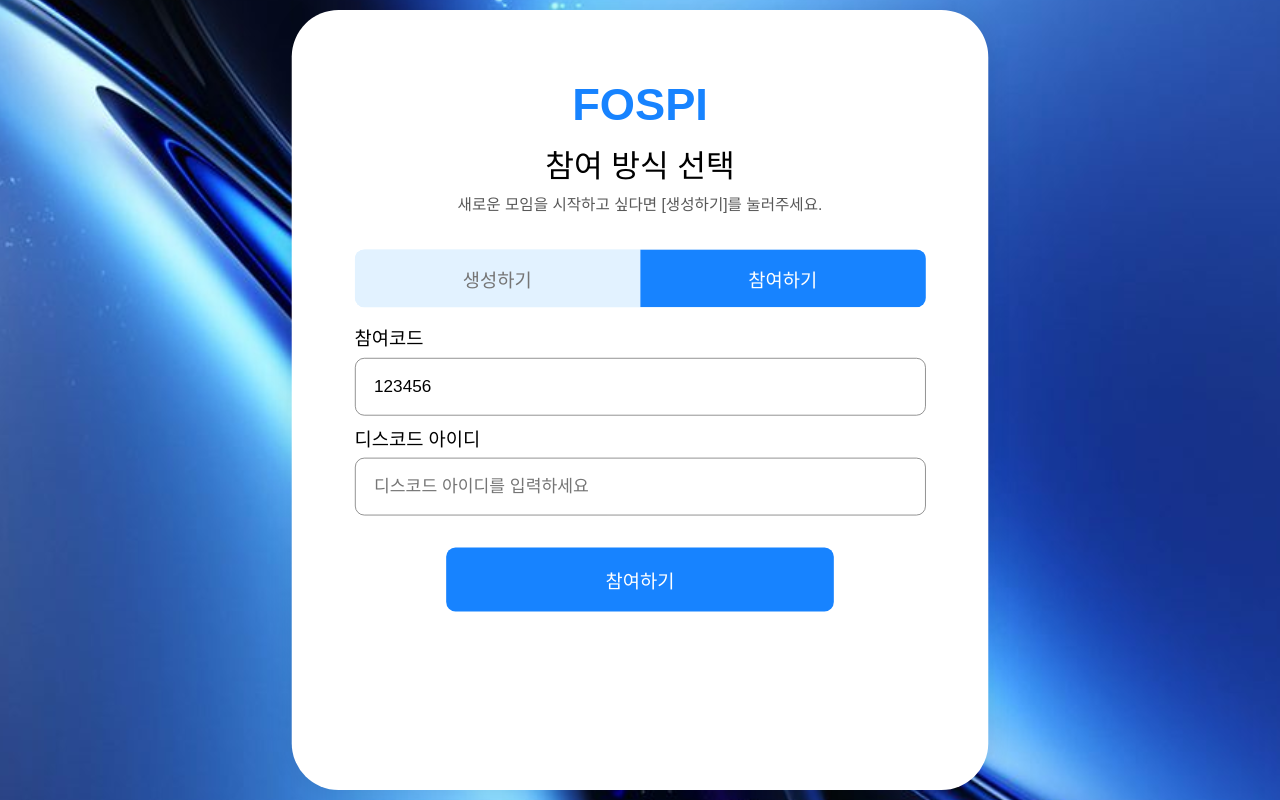
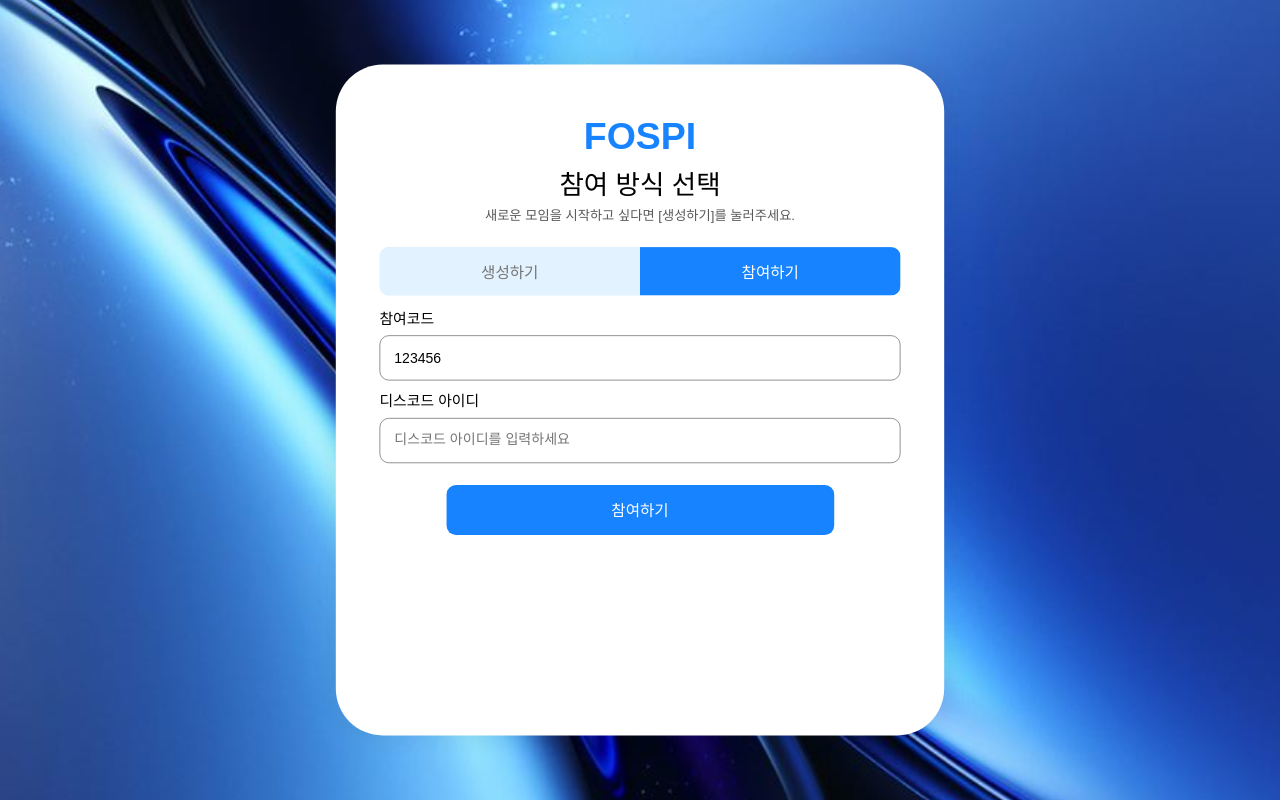
Before and after one commit to 2026-fospi/Client, a React (Vite) app: page /create in a window 1280 px wide. Built offline with nearby package versions, Linux system fonts and the light colour scheme; no server answers; a web font is replaced by a local one.

Commit message:
auth 박스 공통화 및 크기 조정

```diff
--- a/src/api/auth.ts
+++ b/src/api/auth.ts
@@ -78,10 +78,13 @@ export function getRoomCode(): string | null {
   return localStorage.getItem(ROOM_CODE_KEY);
 }
 
-export function saveRoomEndDate(isoEndDate: string | null | undefined): void {
-  if (isoEndDate != null && isoEndDate !== '') {
-    localStorage.setItem(ROOM_END_DATE_KEY, isoEndDate);
+export function saveRoomEndDate(endDate?: string | null): void {
+  if (!endDate) {
+    localStorage.removeItem(ROOM_END_DATE_KEY);
+    return;
   }
+
+  localStorage.setItem(ROOM_END_DATE_KEY, endDate);
 }
 
 export function getRoomEndDate(): string | null {
--- /dev/null
+++ b/src/components/auth/AuthBox.tsx
@@ -0,0 +1,23 @@
+import styled from 'styled-components';
+
+type AuthBoxProps = {
+  $width?: string;
+  $minHeight?: string;
+  $radius?: string;
+  $padding?: string;
+};
+
+const AuthBox = styled.div<AuthBoxProps>`
+  position: relative;
+  width: ${({ $width }) => $width ?? 'min(660px, 100%)'};
+  min-height: ${({ $minHeight }) => $minHeight ?? 'min(760px, calc(100vh - 24px))'};
+  border-radius: ${({ $radius }) => $radius ?? '60px'};
+  background: #ffffff;
+  box-shadow: 0 0 29.5px 2px rgba(0, 0, 0, 0.08);
+  padding: ${({ $padding }) => $padding ?? '74px 46px 62px'};
+  display: flex;
+  flex-direction: column;
+  box-sizing: border-box;
+`;
+
+export default AuthBox;
--- a/src/pages/CreatePage.tsx
+++ b/src/pages/CreatePage.tsx
@@ -2,6 +2,7 @@ import { useEffect, useMemo, useState } from 'react';
 import { useNavigate } from 'react-router-dom';
 import styled from 'styled-components';
 import { createRoom, joinRoom, saveRoomCode, saveRoomEndDate } from '../api';
+import AuthBox from '../components/auth/AuthBox';
 import wallpaper from '../assets/login-wallpaper.jpg';
 
 const Viewport = styled.div`
@@ -36,44 +37,35 @@ const BackgroundImage = styled.img`
   user-select: none;
 `;
 
-const Card = styled.div<{ $scale: number }>`
+const Card = styled(AuthBox)<{ $scale: number }>`
   position: absolute;
   left: 50%;
   top: 50%;
   transform: translate(-50%, -50%) scale(${({ $scale }) => $scale});
   transform-origin: center center;
-  width: 893px;
-  height: 1000px;
-  border-radius: 60px;
-  background: #ffffff;
-  box-shadow: 0 0 29.5px 2px rgba(0, 0, 0, 0.08);
-  padding: 92px 80px 86px;
-  display: flex;
-  flex-direction: column;
-  box-sizing: border-box;
+  width: 780px;
+  min-height: 860px;
+  padding: 68px 56px 54px;
 `;
 
-const CodeCard = styled.div<{ $scale: number }>`
+const CodeCard = styled(AuthBox)<{ $scale: number }>`
   position: absolute;
   left: 50%;
   top: 50%;
   transform: translate(-50%, -50%) scale(${({ $scale }) => $scale});
   transform-origin: center center;
-  width: 953px;
-  height: 512px;
-  border-radius: 60px;
-  background: #ffffff;
+  width: 820px;
+  min-height: 440px;
   display: flex;
   flex-direction: column;
   align-items: center;
-  padding-top: 56px;
-  box-sizing: border-box;
+  padding-top: 44px;
 `;
 
 const Logo = styled.div`
   font-family: 'Hakgyoansim Allimjang OTF', 'Pretendard', sans-serif;
   text-align: center;
-  font-size: 58px;
+  font-size: 48px;
   line-height: 1;
   font-weight: 700;
   color: #1783ff;
@@ -81,10 +73,10 @@ const Logo = styled.div`
 
 const Title = styled.h1`
   margin: 0;
-  margin-top: 26px;
+  margin-top: 18px;
   font-family: 'Pretendard', sans-serif;
   text-align: center;
-  font-size: 40px;
+  font-size: 34px;
   line-height: 1.2;
   font-weight: 600;
   color: #000;
@@ -92,20 +84,20 @@ const Title = styled.h1`
 
 const Description = styled.p`
   margin: 0;
-  margin-top: 12px;
+  margin-top: 8px;
   font-family: 'Pretendard', sans-serif;
   text-align: center;
-  font-size: 20px;
+  font-size: 17px;
   font-weight: 500;
   line-height: 1.35;
   color: #585858;
 `;
 
 const Form = styled.form`
-  margin-top: 44px;
+  margin-top: 28px;
   display: flex;
   flex-direction: column;
-  gap: 24px;
+  gap: 18px;
 `;
 
 const Center = styled.div`
@@ -133,12 +125,12 @@ const ModeTabs = styled.div`
 `;
 
 const ModeTab = styled.button<{ $active?: boolean }>`
-  height: 74px;
+  height: 62px;
   border: none;
   background: ${({ $active }) => ($active ? '#1783ff' : '#e2f2ff')};
   color: ${({ $active }) => ($active ? '#ffffff' : '#757575')};
   font-family: 'Pretendard', sans-serif;
-  font-size: 24px;
+  font-size: 20px;
   font-weight: 500;
   cursor: pointer;
 `;
@@ -151,19 +143,19 @@ const Field = styled.label`
 
 const Label = styled.span`
   font-family: 'Pretendard', sans-serif;
-  font-size: 24px;
+  font-size: 19px;
   font-weight: 500;
   color: #000000;
 `;
 
 const Input = styled.input`
-  height: 74px;
+  height: 58px;
   border-radius: 12px;
   border: 1px solid #757575;
   background: #ffffff;
-  padding: 0 24px;
+  padding: 0 18px;
   font-family: 'Pretendard', sans-serif;
-  font-size: 22px;
+  font-size: 18px;
   font-weight: 500;
   color: #000000;
   outline: none;
@@ -178,24 +170,24 @@ const Input = styled.input`
 const DateRange = styled.div`
   display: flex;
   align-items: center;
-  gap: 20px;
+  gap: 14px;
 `;
 
 const DateInput = styled(Input)`
-  width: 244px;
+  width: 196px;
   text-align: center;
   padding: 0 10px;
 `;
 
 const Tilde = styled.span`
   font-family: 'Pretendard', sans-serif;
-  font-size: 32px;
+  font-size: 24px;
   line-height: 1;
   color: #000000;
 `;
 
 const ActionRow = styled.div`
-  margin-top: 17px;
+  margin-top: 10px;
   width: min(497px, 100%);
   margin-left: auto;
   margin-right: auto;
@@ -210,13 +202,13 @@ const WideActionRow = styled(ActionRow)`
 
 const Submit = styled.button`
   width: 100%;
-  height: 82px;
+  height: 64px;
   border: 0;
   border-radius: 12px;
   background: #1783ff;
   color: #fff;
   font-family: 'Pretendard', sans-serif;
-  font-size: 24px;
+  font-size: 20px;
   font-weight: 500;
   cursor: pointer;
 
@@ -235,47 +227,47 @@ const CodeBrand = styled.p`
 `;
 
 const CodeLabel = styled.p`
-  margin: 36px 0 0;
+  margin: 24px 0 0;
   font-family: 'Pretendard', sans-serif;
   color: #000000;
-  font-size: 26px;
+  font-size: 22px;
   font-weight: 600;
   line-height: 1;
 `;
 
 const DiscordLink = styled.button`
-  margin-top: 56px;
+  margin-top: 36px;
   border: none;
   background: transparent;
   padding: 0;
   font-family: 'Pretendard', sans-serif;
   color: #40a6ff;
-  font-size: 20px;
+  font-size: 17px;
   font-weight: 500;
   text-decoration: underline;
   cursor: pointer;
 `;
 
 const CodeValue = styled.p`
-  margin: 24px 0 0;
+  margin: 18px 0 0;
   font-family: 'Pretendard', sans-serif;
   color: #000000;
-  font-size: 46px;
+  font-size: 40px;
   font-weight: 700;
   line-height: 1;
   letter-spacing: 0.06em;
 `;
 
 const StartButton = styled.button`
-  margin-top: 72px;
-  width: 199px;
-  height: 56px;
+  margin-top: 50px;
+  width: 180px;
+  height: 50px;
   border: none;
   border-radius: 12px;
   background: #e2f2ff;
   font-family: 'Pretendard', sans-serif;
   color: #000000;
-  font-size: 18px;
+  font-size: 16px;
   font-weight: 600;
   cursor: pointer;
 `;
@@ -512,6 +504,7 @@ function CreatePage() {
                     />
                   </Field>
 
+                  {isPenaltyScreen && (
                     <Field>
                       <Label>디스코드 아이디</Label>
                       <Input
@@ -521,6 +514,7 @@ function CreatePage() {
                         placeholder="디스코드 아이디를 입력하세요"
                       />
                     </Field>
+                  )}
 
                   <Field>
                     <Label>페널티 기간</Label>
--- a/src/pages/LoginPage.tsx
+++ b/src/pages/LoginPage.tsx
@@ -2,6 +2,7 @@ import { useState } from 'react';
 import { useNavigate } from 'react-router-dom';
 import styled from 'styled-components';
 import { login, saveAccessToken } from '../api';
+import AuthBox from '../components/auth/AuthBox';
 import wallpaper from '../assets/login-wallpaper.jpg';
 
 const Page = styled.div`
@@ -38,16 +39,7 @@ const BackgroundImage = styled.img`
   user-select: none;
 `;
 
-const Card = styled.div`
-  position: relative;
-  width: min(710px, 100%);
-  min-height: min(1000px, calc(100vh - 24px));
-  border-radius: 60px;
-  background: rgba(229, 236, 246, 0.88);
-  backdrop-filter: saturate(160%) blur(8px);
-  padding: 92px 56px 86px;
-  display: flex;
-  flex-direction: column;
+const Card = styled(AuthBox)`
   gap: 20px;
 
   @media (max-width: 540px) {
--- a/src/pages/SignupPage.tsx
+++ b/src/pages/SignupPage.tsx
@@ -2,6 +2,7 @@ import { useState } from 'react';
 import { useNavigate } from 'react-router-dom';
 import styled from 'styled-components';
 import { register, saveAccessToken } from '../api';
+import AuthBox from '../components/auth/AuthBox';
 import wallpaper from '../assets/login-wallpaper.jpg';
 
 const Page = styled.div`
@@ -38,17 +39,8 @@ const BackgroundImage = styled.img`
   user-select: none;
 `;
 
-const Card = styled.div`
-  position: relative;
-  width: min(710px, 100%);
-  min-height: min(1000px, calc(100vh - 24px));
-  border-radius: 60px;
-  background: rgba(235, 237, 241, 0.95);
+const Card = styled(AuthBox)`
   border: 1px solid rgba(43, 128, 255, 0.45);
-  box-shadow: 0 0 29.5px 2px rgba(0, 0, 0, 0.08);
-  padding: 92px 56px 86px;
-  display: flex;
-  flex-direction: column;
   gap: 14px;
 
   @media (max-width: 540px) {
```
Lines whose indentation alone changed are shown as unchanged.
